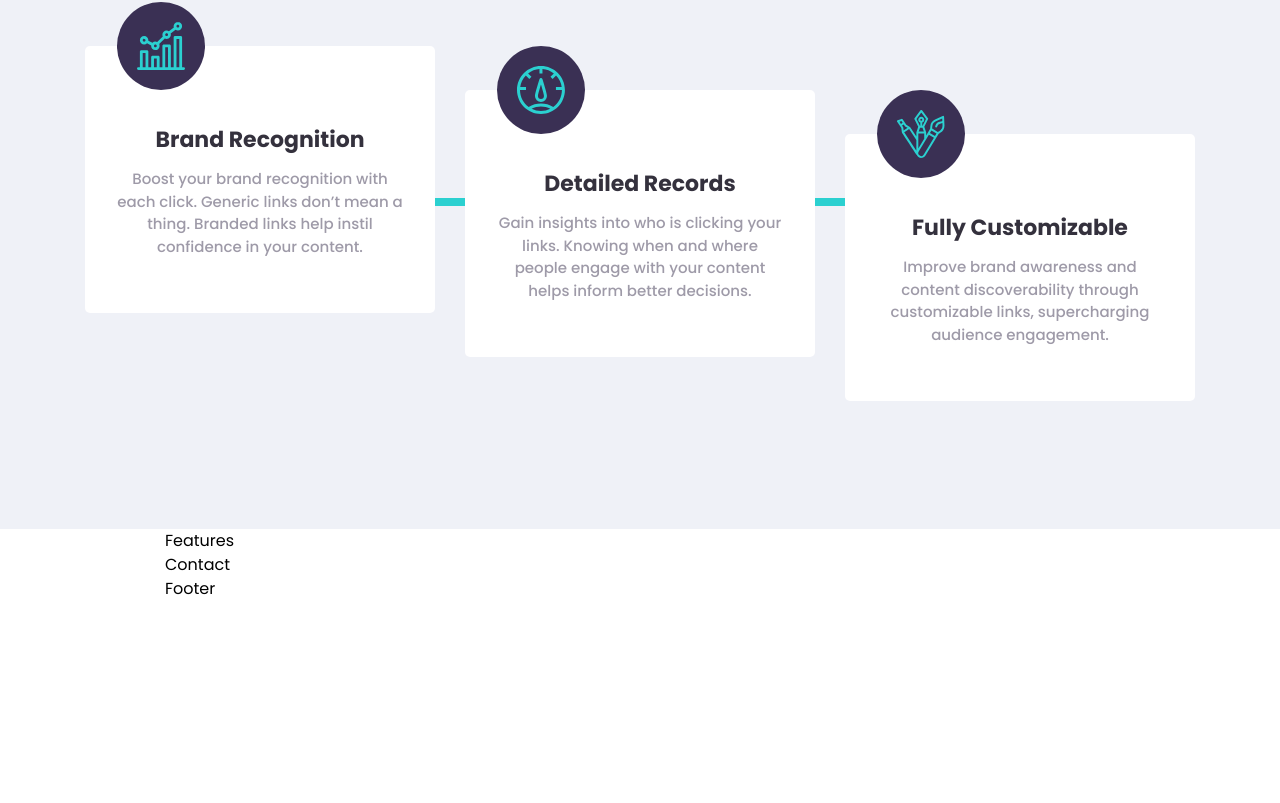
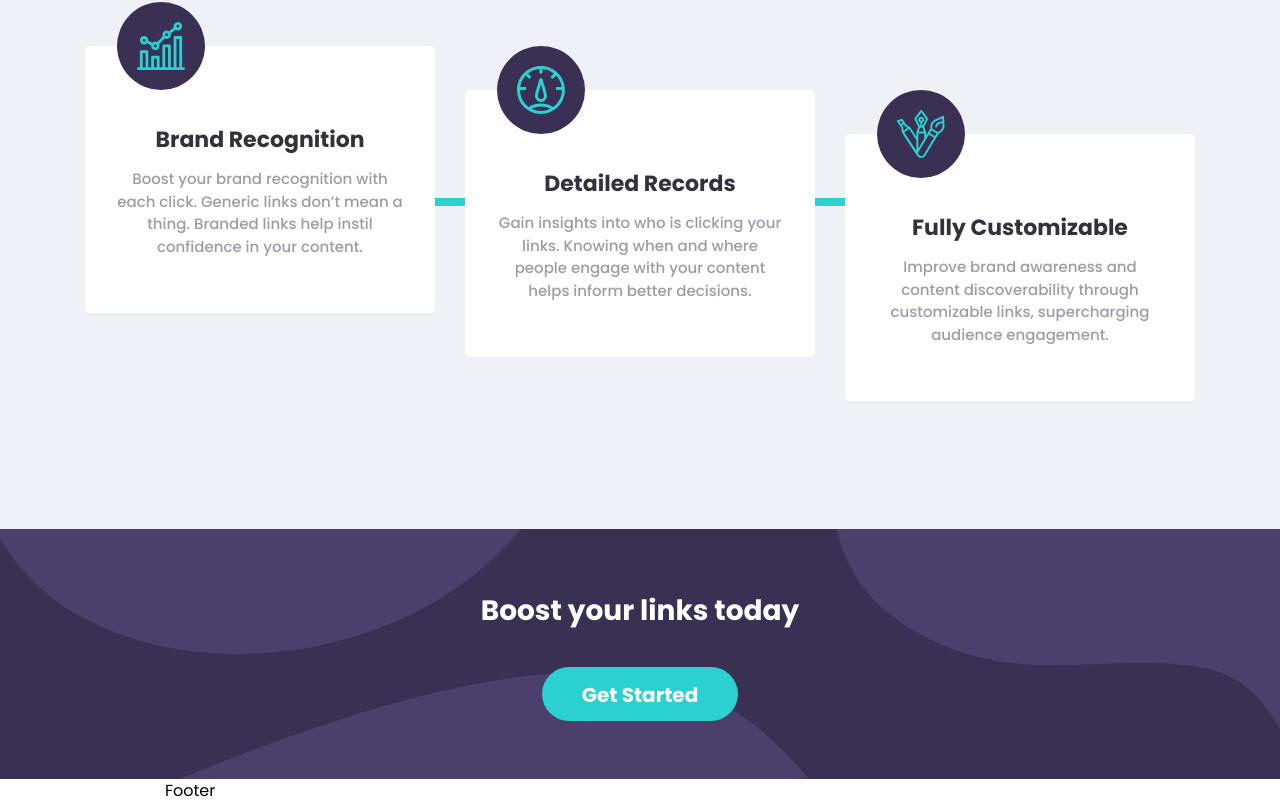
Before and after one commit to caarlosdamian/url-shortening-api-landing-page, a Next.js app: page / in a window 1280 px wide. Shown: the part 1476-2279 px from the top of the page. Before the commit the page ends 2077 px from the top, so only its background shows below. Built offline with nearby package versions, Linux system fonts and the light colour scheme.

Commit message:
feat(sections): added contact section

```diff
--- a/src/app/page.tsx
+++ b/src/app/page.tsx
@@ -1,4 +1,4 @@
-import { Actions, Contact, Features, Footer, Header, Hero } from '@/sections';
+import { Actions, Contact, Footer, Header, Hero } from '@/sections';
 
 export default function Home() {
   return (
@@ -6,7 +6,6 @@ export default function Home() {
       <Header />
       <Hero />
       <Actions />
-      <Features />
       <Contact />
       <Footer />
     </main>
--- a/src/sections/contact/Contact.tsx
+++ b/src/sections/contact/Contact.tsx
@@ -1,7 +1,16 @@
-import React from 'react'
+import { Button } from '@/components';
+import React from 'react';
 
 export const Contact = () => {
   return (
-    <div className='col-start-2 col-end-3'>Contact</div>
-  )
-}
+    <section
+      id="contact"
+      className="col-start-1 col-end-4 bg-primary-jacarta bg-boostMobile md:bg-boostDesktop h-[250px] flex items-center flex-col justify-center gap-4 md:gap-8"
+    >
+      <h3 className="text-white text-[28px] font-bold leading-[48px]">
+        Boost your links today
+      </h3>
+      <Button label="Get Started" buttonType="rounded" />
+    </section>
+  );
+};
--- a/src/sections/features/Features.tsx
+++ /dev/null
@@ -1,7 +0,0 @@
-import React from 'react'
-
-export const Features = () => {
-  return (
-    <div className='col-start-2 col-end-3'>Features</div>
-  )
-}
--- a/src/sections/index.ts
+++ b/src/sections/index.ts
@@ -1,6 +1,5 @@
 export { Actions } from "./actions/Actions";
 export { Contact } from "./contact/Contact";
-export { Features } from "./features/Features";
 export { Footer } from "./footer/Footer";
 export { Header } from "./header/Header";
 export { Hero } from "./hero/Hero";
--- a/tailwind.config.ts
+++ b/tailwind.config.ts
@@ -29,8 +29,10 @@ const config: Config = {
       },
       backgroundImage: {
         card: "url('/images/bg-boost-mobile.svg')",
-        cardDesktop: "url('/images/bg-boost-desktop.svg')",
-        cardMobile: "url('/images/bg-shorten-mobile.svg')"
+        cardDesktop: "url('/images/bg-shorten-desktop.svg')",
+        cardMobile: "url('/images/bg-shorten-mobile.svg')",
+        boostDesktop: "url('/images/bg-boost-desktop.svg')",
+        boostMobile: "url('/images/bg-boost-mobile.svg')"
       },
     },
   },
```
